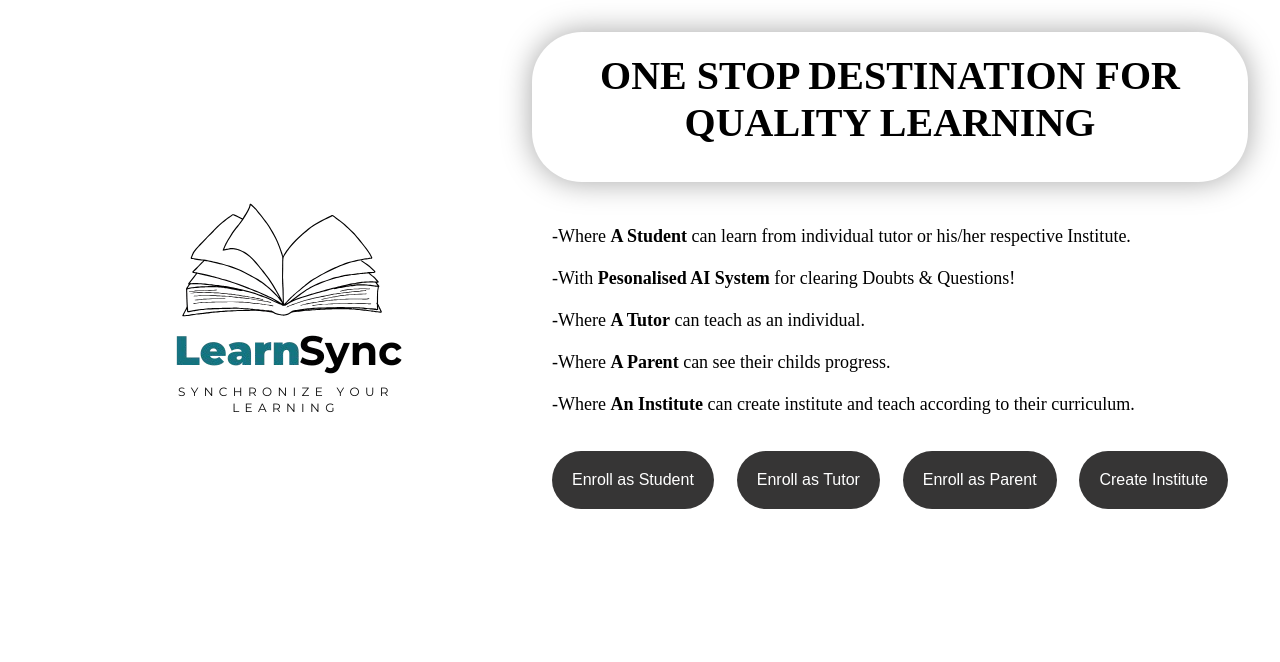
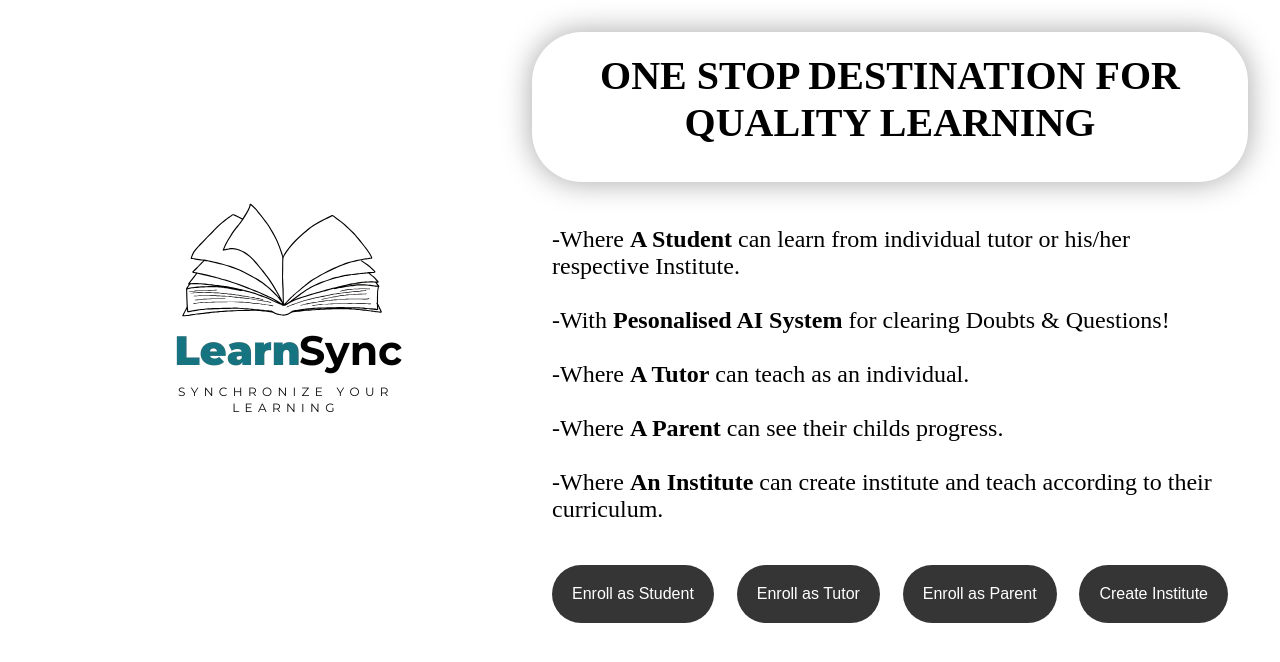
Before and after one commit to NandCode24/PS116, a React (Vite) app in the folder Frontend/: page / in a window 1280 px wide. Shown: the top 662 px of the page. Built offline with nearby package versions, Linux system fonts and the light colour scheme.

Commit message:
Intro updated

```diff
--- a/Frontend/src/index.css
+++ b/Frontend/src/index.css
@@ -24,7 +24,7 @@ a{
     padding-bottom: 0;
     margin-bottom: 5px;
     /* padding-right: 130px; */
-    font-family: 'Dancing Script', cursive;
+    /* font-family: cursive; */
     border-radius: 50px;
     /* background-color: rgb(177, 173, 173); */
     width: 100%;
@@ -57,7 +57,7 @@ button:hover {
     background-color: rgb(97, 95, 95);
 }
 .details {
-    font-size: large;
+    font-size: larger;
     padding-top: 75px;
     justify-content: left;
     width: max;
```
